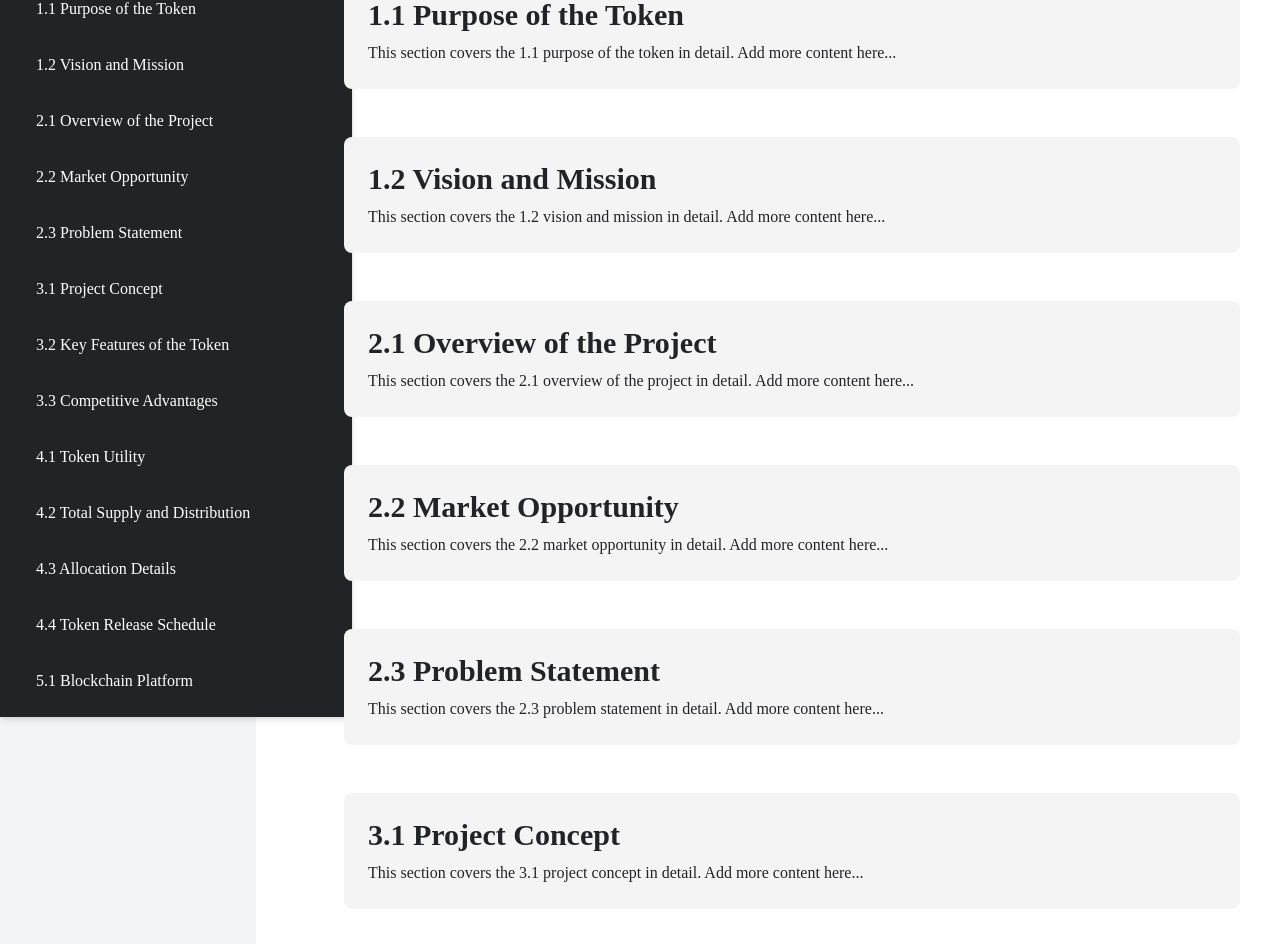
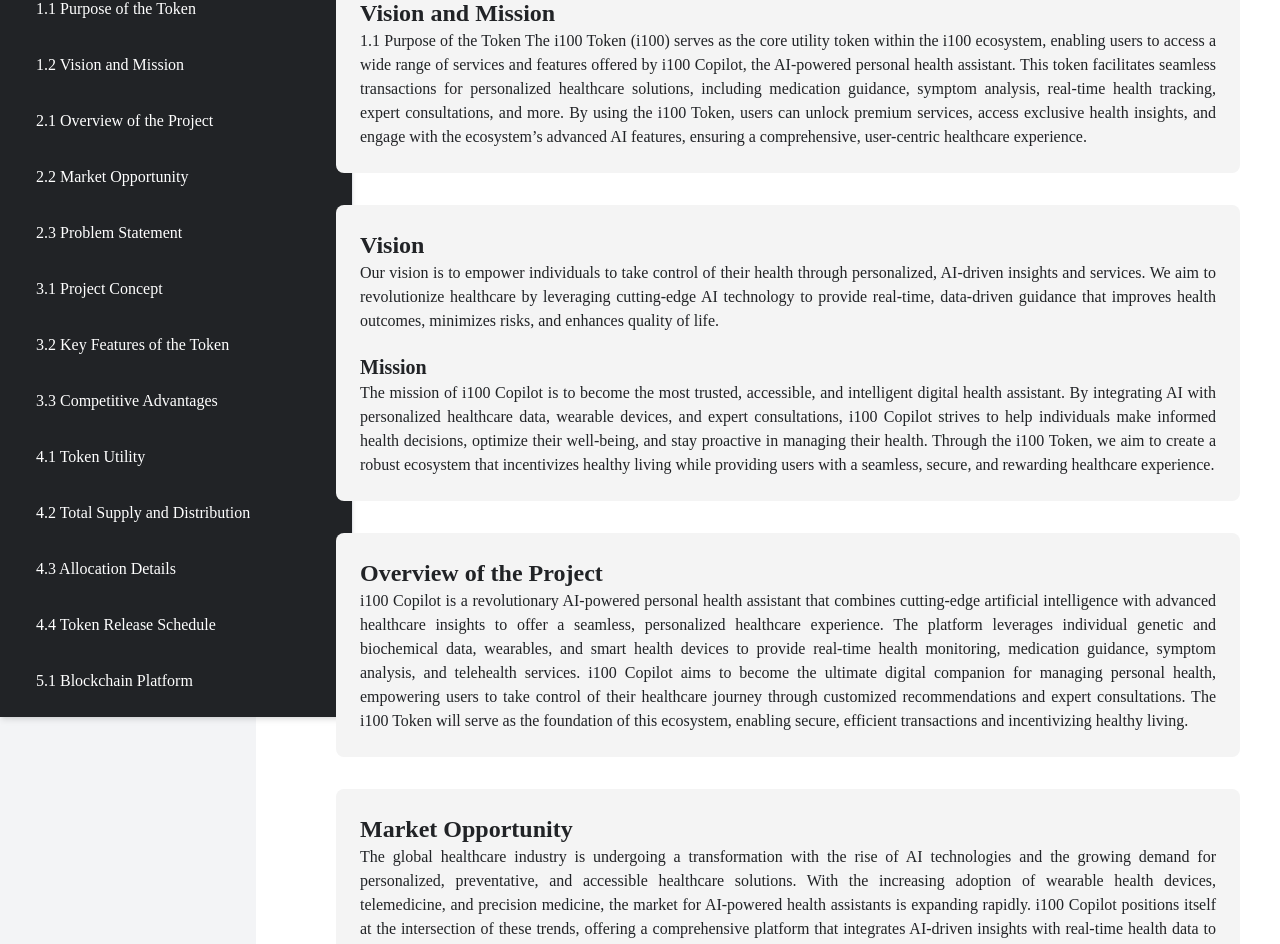
Before and after one commit to kamrani733/i100, a Next.js app: page /whitepaper in a window 1280 px wide. Shown: the part 147-1091 px from the top of the page. Built offline with nearby package versions, Linux system fonts and the light colour scheme.

Commit message:
add texts

```diff
--- a/app/whitepaper/page.tsx
+++ b/app/whitepaper/page.tsx
@@ -47,9 +47,7 @@
         {/* Sidebar */}
         <div className="w-1/5">
           <aside className=" bg-muted text-white p-6 border-r shadow-md h-screen fixed top-16 left-0 bottom-16 overflow-x-auto">
-            <h2 className="text-xl font-semibold mb-4  ">
-              📄 White Paper
-            </h2>
+            <h2 className="text-xl font-semibold mb-4  ">📄 White Paper</h2>
             <ul className="space-y-2">
               {sections.map((section) => (
                 <li
@@ -64,22 +62,94 @@
           </aside>
         </div>
 
-         <main className="flex-1 w-4/5 ml-1/4 p-10 bg-white">
-          {sections.map((section) => (
-            <div
-              key={section.id}
-              id={section.id}
-              className="mb-12 p-6 ml-12 bg-[#F4F4F4] text-muted   rounded-lg transition transform hover:scale-[1.02]"
-            >
-              <h2 className="text-3xl font-bold text-muted ">
-                {section.title}
-              </h2>
-              <p className="mt-2">
-                This section covers the {section.title.toLowerCase()} in detail.
-                Add more content here...
-              </p>
-            </div>
-          ))}
+        <main className="flex-1 w-4/5 ml-1/4 p-10 bg-white">
+          <div
+            id="purpose"
+            className="mb-8 p-6 ml-10 bg-[#F4F4F4] text-muted   rounded-lg transition transform hover:scale-[1.02]"
+          >
+            <h2 className="text-2xl font-bold">Vision and Mission</h2>
+            <p className="text-justify">
+              1.1 Purpose of the Token The i100 Token (i100) serves as the core
+              utility token within the i100 ecosystem, enabling users to access
+              a wide range of services and features offered by i100 Copilot, the
+              AI-powered personal health assistant. This token facilitates
+              seamless transactions for personalized healthcare solutions,
+              including medication guidance, symptom analysis, real-time health
+              tracking, expert consultations, and more. By using the i100 Token,
+              users can unlock premium services, access exclusive health
+              insights, and engage with the ecosystem’s advanced AI features,
+              ensuring a comprehensive, user-centric healthcare experience.
+            </p>
+          </div>
+          <div
+            id="vision-mission"
+            className="mb-8 p-6 ml-10 bg-[#F4F4F4] text-muted   rounded-lg transition transform hover:scale-[1.02]"
+          >
+            <h2 className="text-2xl font-bold">Vision</h2>
+            <p className="text-justify">
+              Our vision is to empower individuals to take control of their
+              health through personalized, AI-driven insights and services. We
+              aim to revolutionize healthcare by leveraging cutting-edge AI
+              technology to provide real-time, data-driven guidance that
+              improves health outcomes, minimizes risks, and enhances quality of
+              life.
+            </p>
+
+            <h2 className="text-xl mt-5 font-bold">Mission</h2>
+            <p className="text-justify">
+              The mission of i100 Copilot is to become the most trusted,
+              accessible, and intelligent digital health assistant. By
+              integrating AI with personalized healthcare data, wearable
+              devices, and expert consultations, i100 Copilot strives to help
+              individuals make informed health decisions, optimize their
+              well-being, and stay proactive in managing their health. Through
+              the i100 Token, we aim to create a robust ecosystem that
+              incentivizes healthy living while providing users with a seamless,
+              secure, and rewarding healthcare experience.
+            </p>
+          </div>
+          <div
+            id="overview"
+            className="mb-8 p-6 ml-10 bg-[#F4F4F4] text-muted   rounded-lg transition transform hover:scale-[1.02]"
+          >
+            <h2 className="text-2xl font-bold">Overview of the Project</h2>
+            <p className="text-justify">
+              i100 Copilot is a revolutionary AI-powered personal health
+              assistant that combines cutting-edge artificial intelligence with
+              advanced healthcare insights to offer a seamless, personalized
+              healthcare experience. The platform leverages individual genetic
+              and biochemical data, wearables, and smart health devices to
+              provide real-time health monitoring, medication guidance, symptom
+              analysis, and telehealth services. i100 Copilot aims to become the
+              ultimate digital companion for managing personal health,
+              empowering users to take control of their healthcare journey
+              through customized recommendations and expert consultations. The
+              i100 Token will serve as the foundation of this ecosystem,
+              enabling secure, efficient transactions and incentivizing healthy
+              living.
+            </p>
+          </div>
+          <div
+            id="market-opportunity"
+            className="mb-8 p-6 ml-10 bg-[#F4F4F4] text-muted   rounded-lg transition transform hover:scale-[1.02]"
+          >
+            <h2 className="text-2xl font-bold"> Market Opportunity</h2>
+            <p className="text-justify">
+              The global healthcare industry is undergoing a transformation with
+              the rise of AI technologies and the growing demand for
+              personalized, preventative, and accessible healthcare solutions.
+              With the increasing adoption of wearable health devices,
+              telemedicine, and precision medicine, the market for AI-powered
+              health assistants is expanding rapidly. i100 Copilot positions
+              itself at the intersection of these trends, offering a
+              comprehensive platform that integrates AI-driven insights with
+              real-time health data to meet the needs of health-conscious
+              individuals. The i100 Token will not only enable users to unlock
+              premium features but also foster a new economy within the health
+              and wellness sector, offering significant growth potential in a
+              fast-evolving market.
+            </p>
+          </div>
         </main>
       </div>
       <Footer />
```
